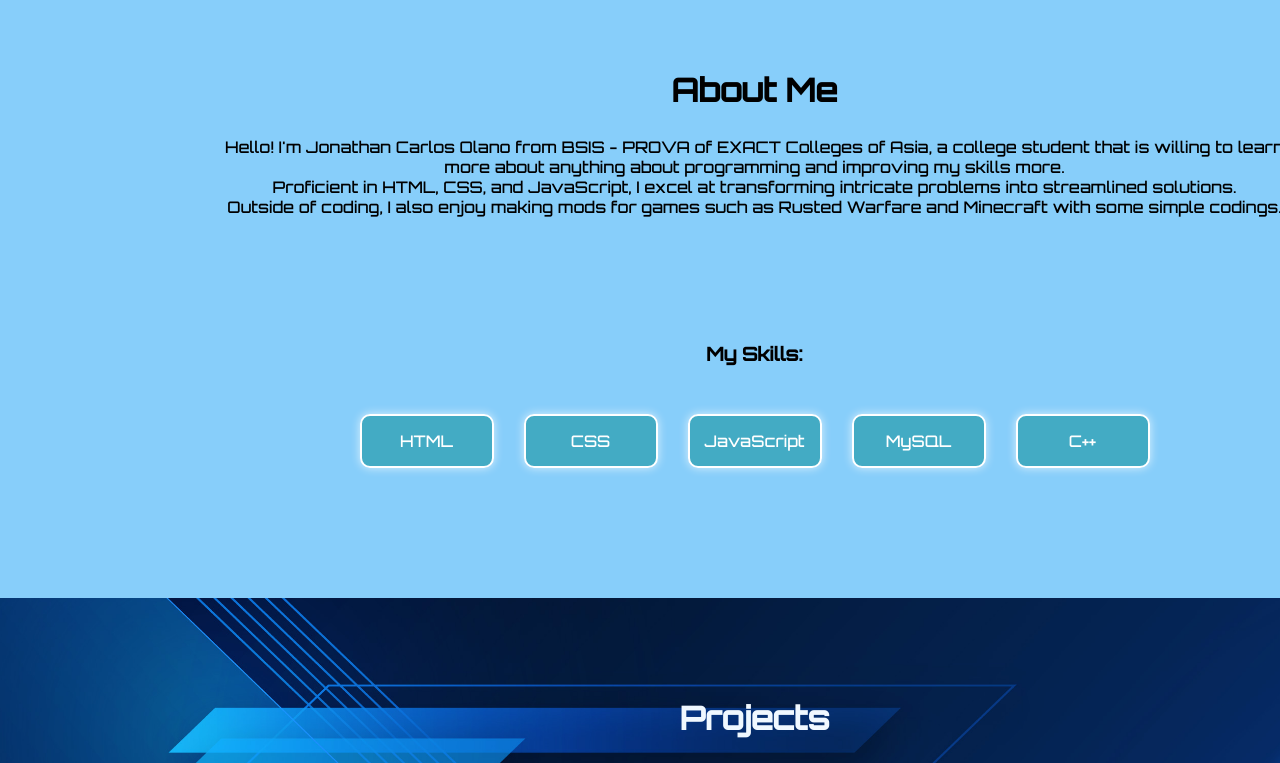
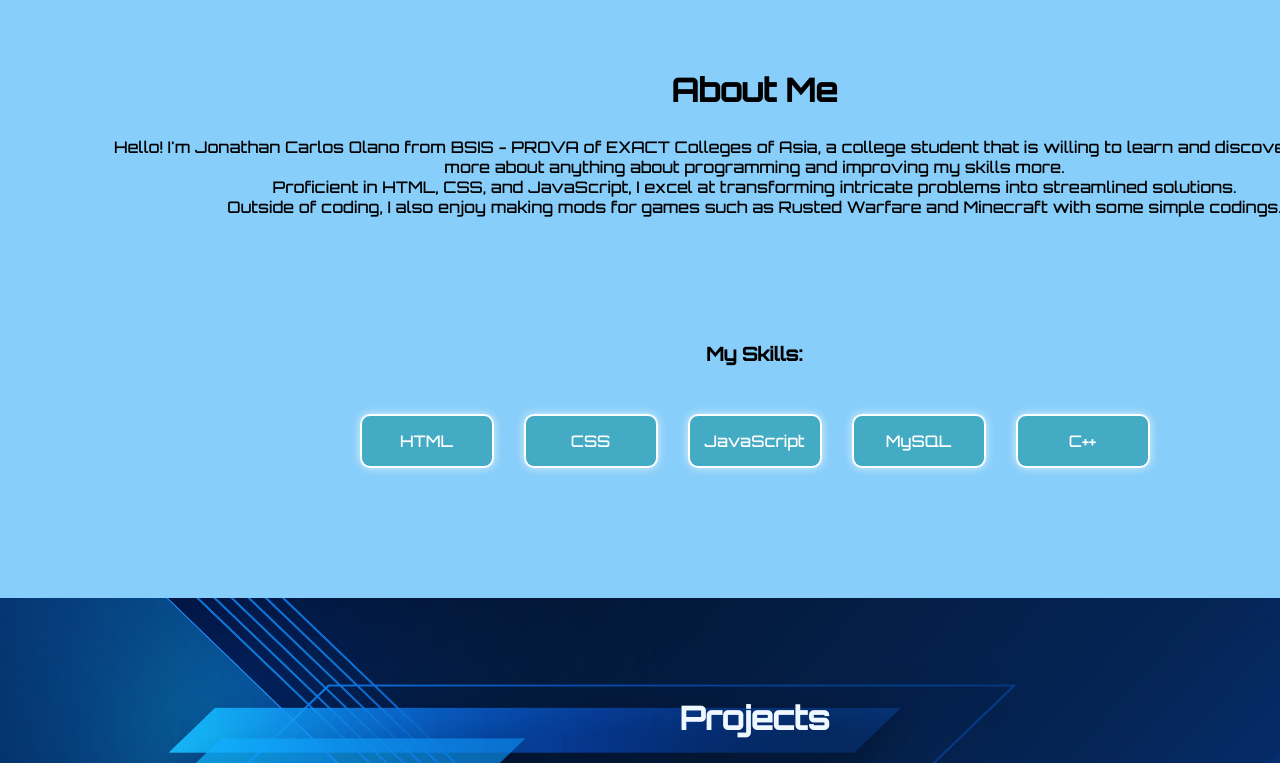
Before and after one commit to UnraisedCafe338/Jonathan, a plain HTML site: page index.html in a window 1280 px wide. Shown: the part 860-1623 px from the top of the page. Drawn offline with Linux system fonts and the light colour scheme.

Commit message:
Update index.html

```diff
--- a/index.html
+++ b/index.html
@@ -302,7 +302,7 @@
         </div>
         <div id="about" class="about-me">
             <h2>About Me</h2>
-            <p>Hello! I'm Jonathan Carlos Olano from BSIS - PROVA of EXACT Colleges of Asia, a college student that is willing to learn<br> more about anything about programming and improving my skills more. <br>Proficient in HTML, CSS, and JavaScript, I excel at transforming intricate problems into streamlined solutions.<br> Outside of coding, I also enjoy making mods for games such as Rusted Warfare and Minecraft with some simple codings.</p>
+            <p>Hello! I'm Jonathan Carlos Olano from BSIS - PROVA of EXACT Colleges of Asia, a college student that is willing to learn and discover new things<br> more about anything about programming and improving my skills more. <br>Proficient in HTML, CSS, and JavaScript, I excel at transforming intricate problems into streamlined solutions.<br> Outside of coding, I also enjoy making mods for games such as Rusted Warfare and Minecraft with some simple codings.</p>
             <div class="myskills">
                 <br><br><br><h3>My Skills:</h3>
                 <ul>
```
